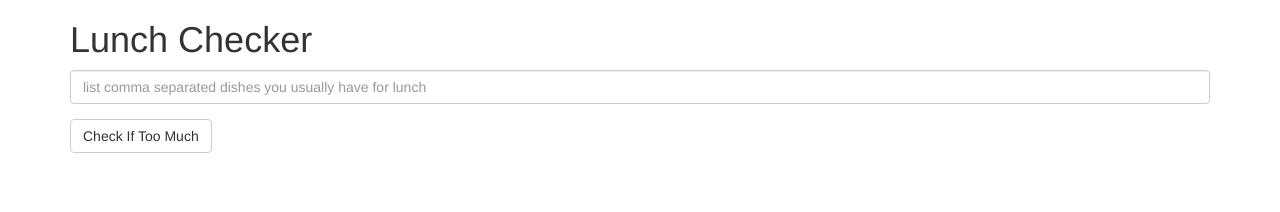
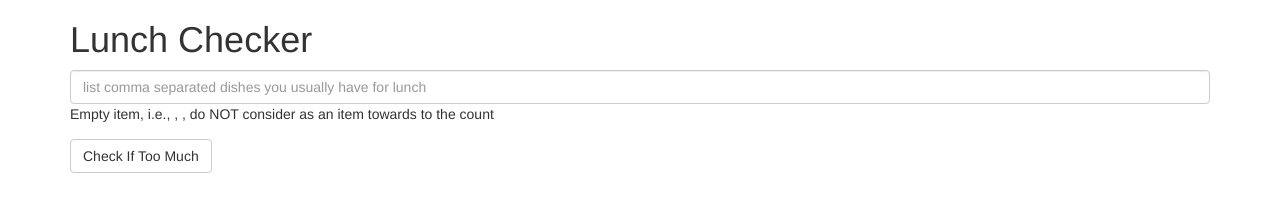
Before and after one commit to hisokakei/coursera-angular, a plain HTML site: page module1-solution/index.html in a window 1280 px wide. Drawn offline with Linux system fonts and the light colour scheme.

Commit message:
assignment 1 solution

```diff
--- a/module1-solution/index.html
+++ b/module1-solution/index.html
@@ -19,7 +19,7 @@
              placeholder="list comma separated dishes you usually have for lunch"
              class="form-control"
              ng-model=items>
-             <!-- Empty item, i.e., , , do NOT consider as an item towards to the count -->
+             Empty item, i.e., , , do NOT consider as an item towards to the count
          </div>
          <div class="form-group">
              <button class="btn btn-default" ng-click="checkItems()">Check If Too Much</button>
```
